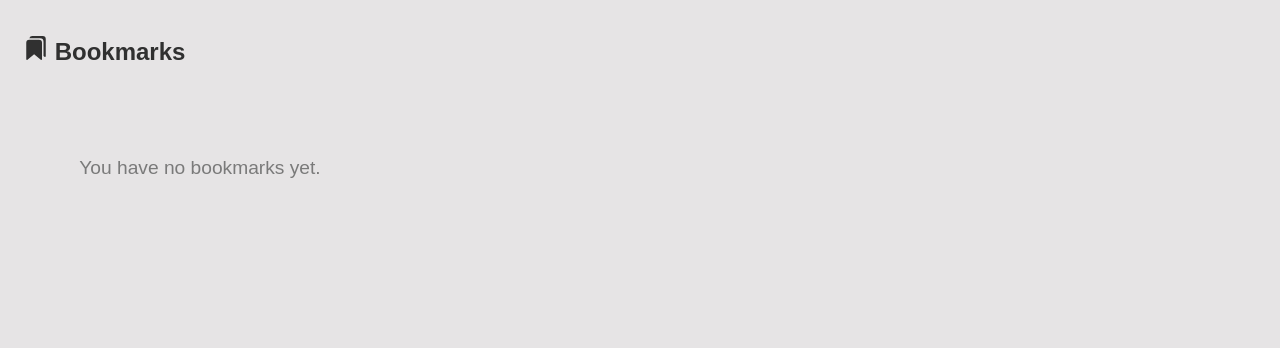
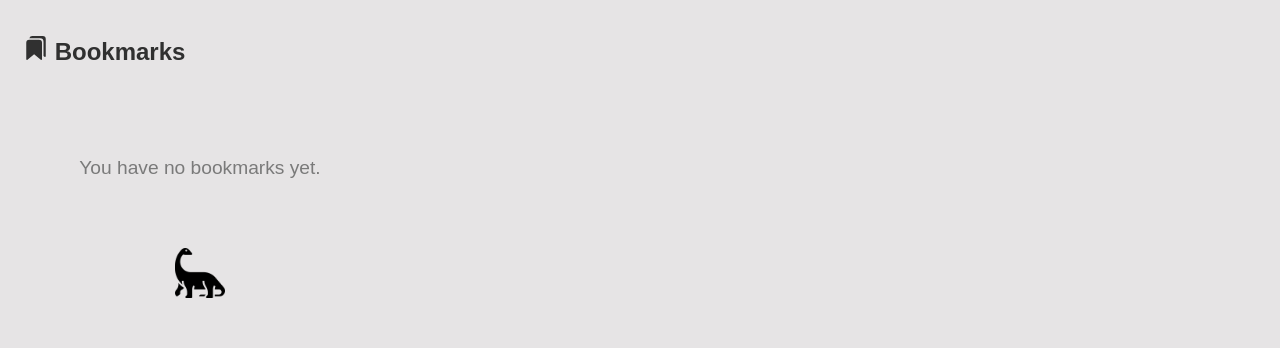
Before and after one commit to MeenaFoerderer/Capstone-project, a Next.js app: page /bookmarks in a window 1280 px wide. Shown: the top 348 px of the page. Built offline with nearby package versions, Linux system fonts and the light colour scheme.

Commit message:
add small dinosaur icon to bookmarks page

```diff
--- a/pages/bookmarks/index.js
+++ b/pages/bookmarks/index.js
@@ -9,6 +9,7 @@ import {
   CalendarIcon,
 } from "../../components/FooterElements";
 import { IoBookmarks } from "react-icons/io5";
+import Image from "next/image";
 
 function Bookmarks({
   talks,
@@ -39,7 +40,15 @@ function Bookmarks({
               )
           )}
           {!talks.find((talk) => talk.isBookmarked === true) ? (
-            <PlaceholderText>You have no bookmarks yet.</PlaceholderText>
+            <PlaceHolderContainer>
+              <PlaceholderText>You have no bookmarks yet.</PlaceholderText>
+              <Image
+                src="/images/dinosaur.png"
+                alt="small sauropod dinosaur icon"
+                height={50}
+                width={50}
+              />
+            </PlaceHolderContainer>
           ) : (
             ""
           )}
@@ -79,6 +88,13 @@ const StyledTitle = styled.h1`
   font-size: 1.5rem;
 `;
 
+const PlaceHolderContainer = styled.div`
+  display: flex;
+  flex-direction: column;
+  justify-items: center;
+  align-items: center;
+`;
+
 const TalkList = styled.ul`
   list-style: none;
   width: 400px;
```
Also changed, not shown: public/images/dinosaur.png (added).
